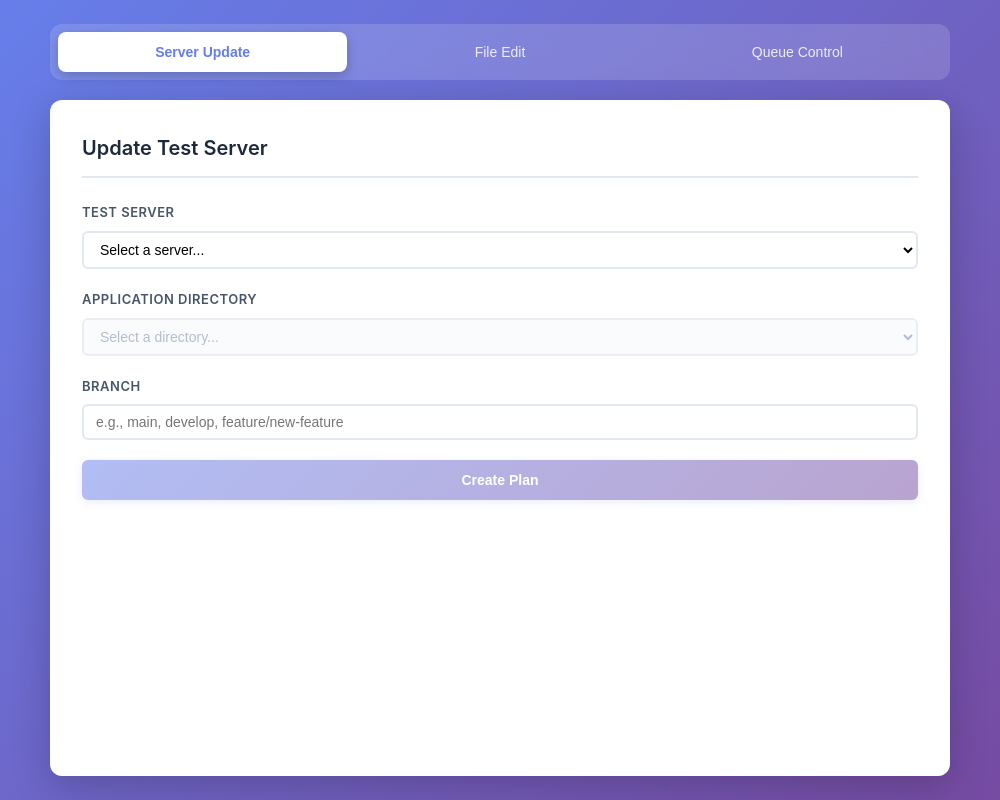
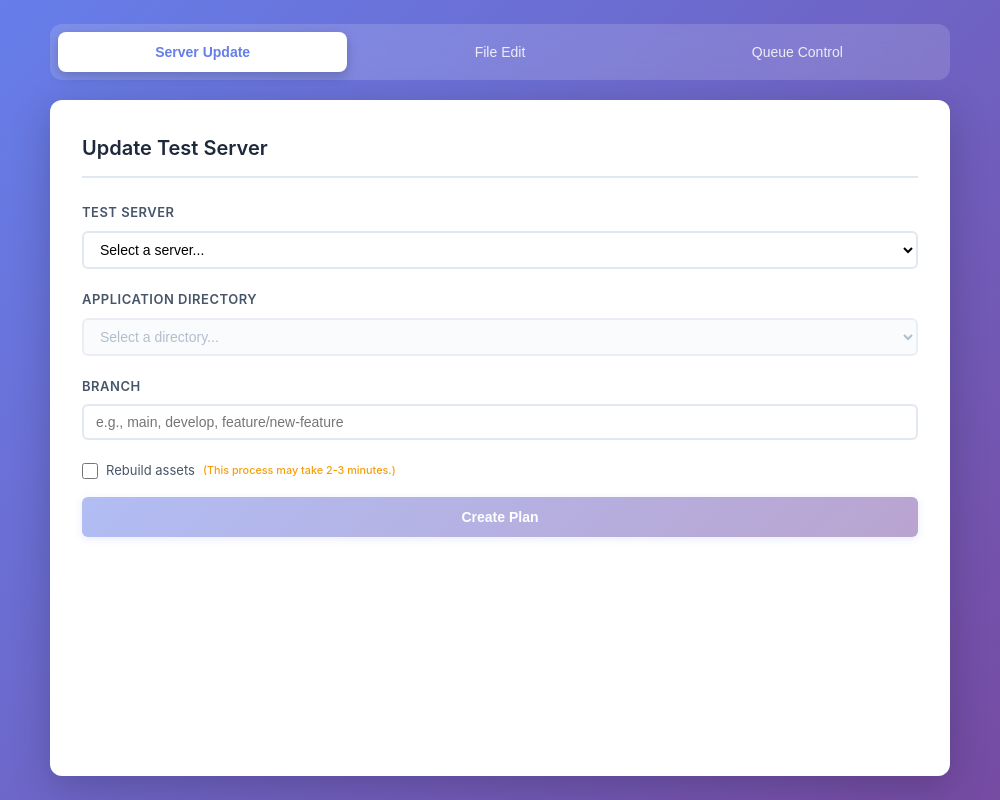
Before and after one commit to sametpolat7/igent, an Electron app: page src/renderer/index.html in a window 1000 px wide. Drawn offline with Linux system fonts and the light colour scheme; no server answers.

Commit message:
feat: add rebuild assets option to server update plan

```diff
--- a/src/renderer/agents/server-update.js
+++ b/src/renderer/agents/server-update.js
@@ -63,6 +63,7 @@ async function handlePlan() {
       serverKey: elements.serverSelect.value,
       directory: elements.directorySelect.value,
       branch: elements.branchInput.value.trim(),
+      rebuildAssets: elements.rebuildAssetsCheckbox.checked,
     });
     displayPlan(state.currentPlan);
   } catch (error) {
--- a/src/renderer/index.html
+++ b/src/renderer/index.html
@@ -1,14 +1,14 @@
 <!doctype html>
 <html lang="en">
   <head>
-    <meta charset="UTF-8" />
+    <meta charset="UTF-8">
     <meta
       http-equiv="Content-Security-Policy"
       content="default-src 'self'; script-src 'self'; style-src 'self' 'unsafe-inline'"
-    />
-    <meta name="viewport" content="width=device-width, initial-scale=1.0" />
+>
+    <meta name="viewport" content="width=device-width, initial-scale=1.0">
     <title>igent - Intelligent Operations Manager</title>
-    <link rel="stylesheet" href="styles.css" />
+    <link rel="stylesheet" href="styles.css">
   </head>
   <body>
     <nav class="nav-tabs">
@@ -47,8 +47,14 @@
             class="form-control"
             placeholder="e.g., main, develop, feature/new-feature"
             autocomplete="off"
-          />
+>
         </div>
+
+        <label class="checkbox-option">
+          <input type="checkbox" id="rebuild-assets">
+          <span>Rebuild assets</span>
+          <small>(This process may take 2-3 minutes.)</small>
+        </label>
 
         <button id="plan" class="btn btn-primary" disabled>Create Plan</button>
       </div>
--- a/src/renderer/index.js
+++ b/src/renderer/index.js
@@ -52,6 +52,7 @@ export const elements = {
   serverSelect: document.getElementById('server'),
   directorySelect: document.getElementById('directory'),
   branchInput: document.getElementById('branch'),
+  rebuildAssetsCheckbox: document.getElementById('rebuild-assets'),
   planButton: document.getElementById('plan'),
 
   // Queue Control View Elements
--- a/src/renderer/styles.css
+++ b/src/renderer/styles.css
@@ -244,6 +244,29 @@ body {
   background: var(--gray-50);
   color: var(--gray-400);
   cursor: not-allowed;
+}
+
+/* Checkbox Option */
+.checkbox-option {
+  display: flex;
+  align-items: center;
+  gap: var(--space-sm);
+  margin-bottom: var(--space-lg);
+  cursor: pointer;
+  font-size: var(--font-sm);
+  color: var(--gray-600);
+}
+
+.checkbox-option input[type='checkbox'] {
+  width: 16px;
+  height: 16px;
+  accent-color: var(--primary);
+  cursor: pointer;
+}
+
+.checkbox-option small {
+  color: var(--warning-dark);
+  font-weight: 500;
 }
 
 /* Buttons */
```
Also changed, not shown: src/main/agents/server-update/planner.js (+18 -6 lines), src/preload/index.cjs (+7 -2 lines).
